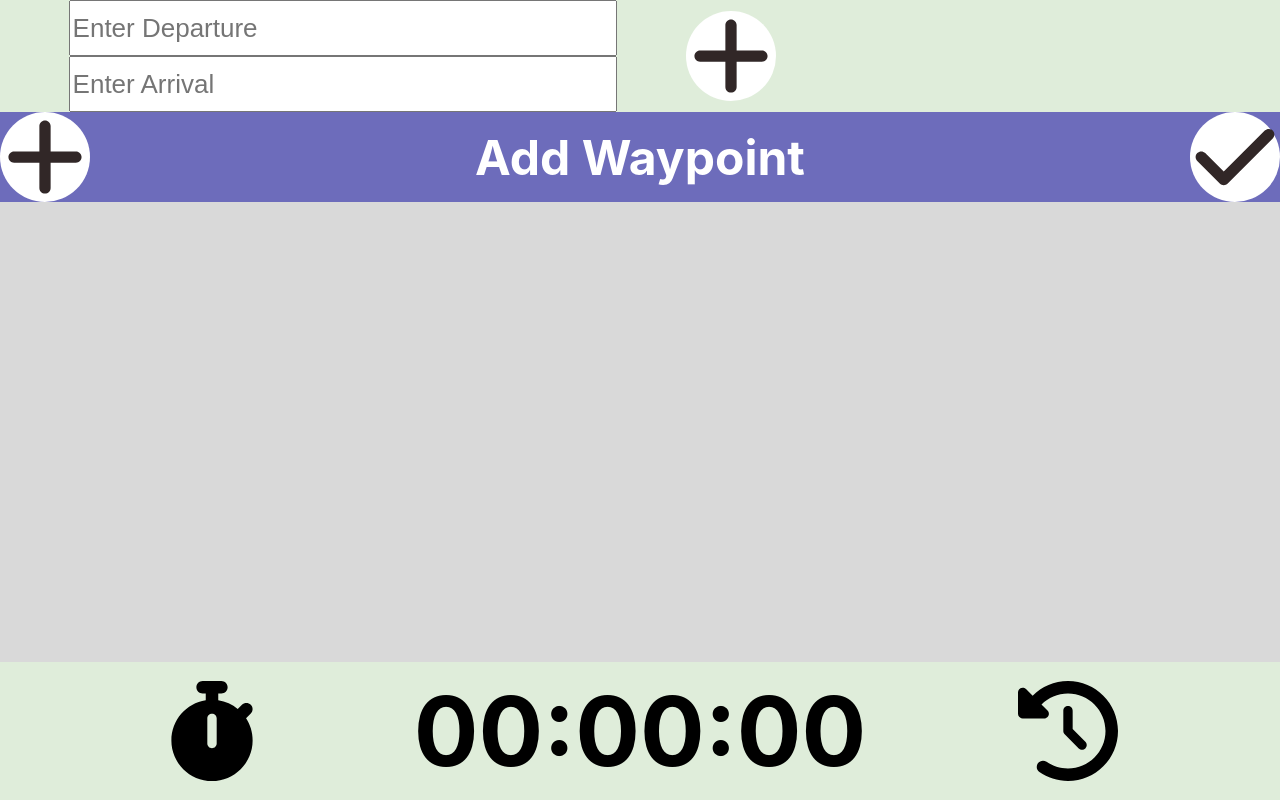
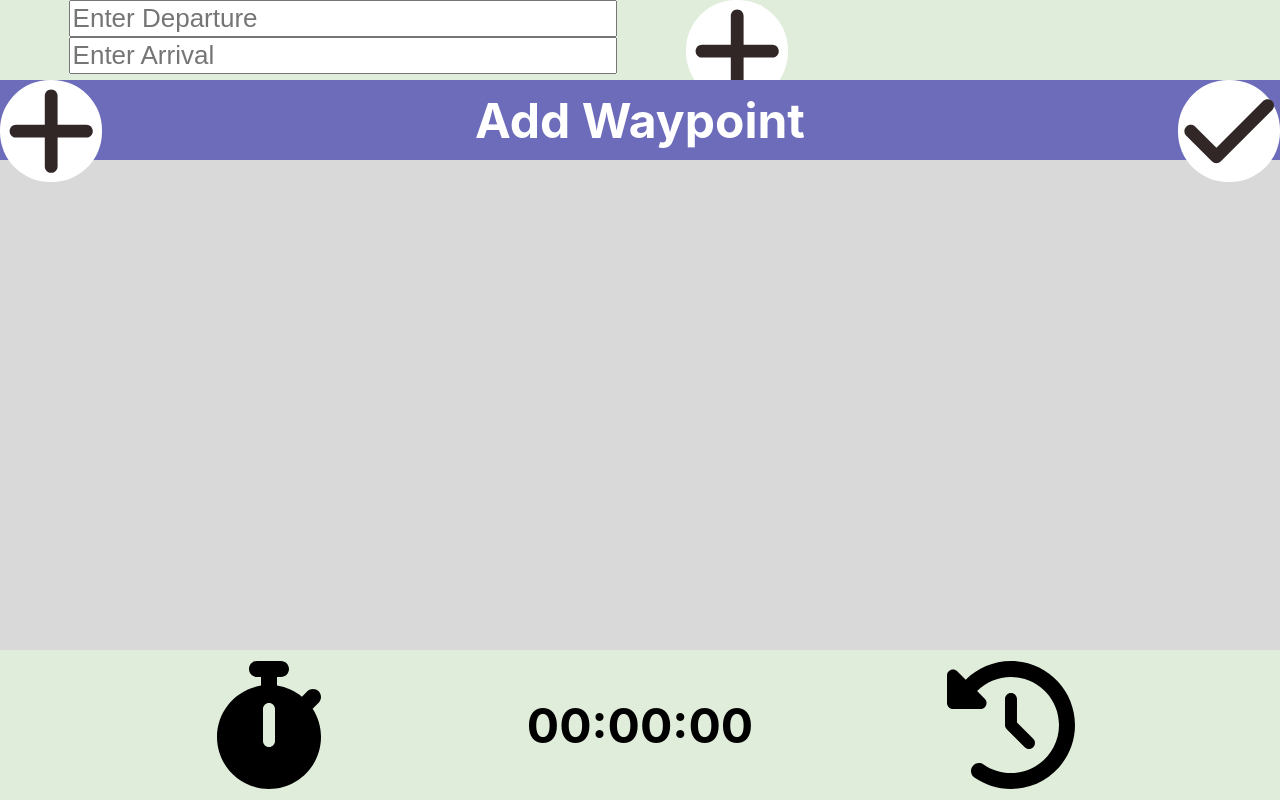
Before and after one commit to shaawwn/flight-planner, a React (Create React App) app: page / in a window 1280 px wide. Built offline with nearby package versions, Linux system fonts and the light colour scheme.

Commit message:
gonna merge back

```diff
--- a/src/App.js
+++ b/src/App.js
@@ -87,7 +87,7 @@ function App() {
         waypoints={waypoints}
         addWaypoint={addWaypoint}
         />
-      <Backfill />
+      {/* <Backfill /> */}
       <Timer />
     </div>
   );
--- a/src/styles/style.css
+++ b/src/styles/style.css
@@ -14,14 +14,13 @@
     --waypoint-complete: #74D154;
     --font-main: #312727;
     --font-contrast: white;
+    font-size: 26px;
 }
 
 
 body, html {
 
     height: 100%;
-    /* height: --webkit-fill-available; */
-    /* max-width: 100%; */
 }
 
 h1, p {
@@ -52,18 +51,22 @@ body {
 .btn {
     border-radius: 50px;
     background-color: white;
-    width: 90px;
-    height: 90px;
+    /* width: 90px; */
+    /* height: 90px; */
+    width: 8vw;
+    height: 8vw;
+
+
     color: var(--font-main);
     cursor: pointer;
 }
 
 .header {
     width: 100%;
-    height: 150px;
+    /* height: 150px; */
+    height: 10vh;
     text-align: center;
-    font-size: 36px;
-    /* position: fixed; */
+    /* font-size: 28px; */
 }
 
 .airport-add {
@@ -72,8 +75,8 @@ body {
 
 .airport-add-input {
     width: 80%;
-    margin: auto;
-    line-height: 50px;
+    /* margin: auto; */
+    /* line-height: 40px; */
     font-size: 26px;
 }
 
@@ -98,29 +101,33 @@ body {
     background-color: var(--waypoint-main);
     /* background-color: red; */
     max-width: 100%;
-    height: 100px;
+    /* height: 100px; */
+    height: 10vh;
     text-align: center;
     display: flex;
+    /* padding: 15px; */
 }
 
 .waypoint-content {
     display: flex;
     gap: 30px;
-    width: 73%;
+    width: 70%;
 }
 
 .waypoint-cell {
     text-align: center;
-    font-size: 36px;
-    font-weight: bold;
-    max-width: 25%;
-    min-width: 25%;
+    font-size: 20px;
+    /* fonx-weight: bold; */
+    min-width: 20%;
     margin-top: auto;
     margin-bottom: auto;
+    overflow: hidden;
+    /* overflow-wrap: break-word; */
 }
 
+
 .waypoint-desc {
-    font-size: 20px;
+    font-size: 12px;
     font-weight: normal;
     text-align: left;
     word-wrap: break-word;
@@ -196,7 +203,7 @@ body {
 /* Timer */
 
 .timer {
-    position: fixed;
+    /* position: fixed; */
     bottom: 0px;
     width: 100%;
     /* height: 150px; */
@@ -208,15 +215,15 @@ body {
 }
 
 .timer-display {
-    font-size: 96px;
+    font-size: 48px;
     font-weight: bold;
     margin-top: auto;
     margin-bottom: auto;
 }
 
 .timer-icon {
-    width: 100px;
-    height: 100px;
+    width: 10vw;
+    height: 10vw;
     margin: auto;
 }
 
```
